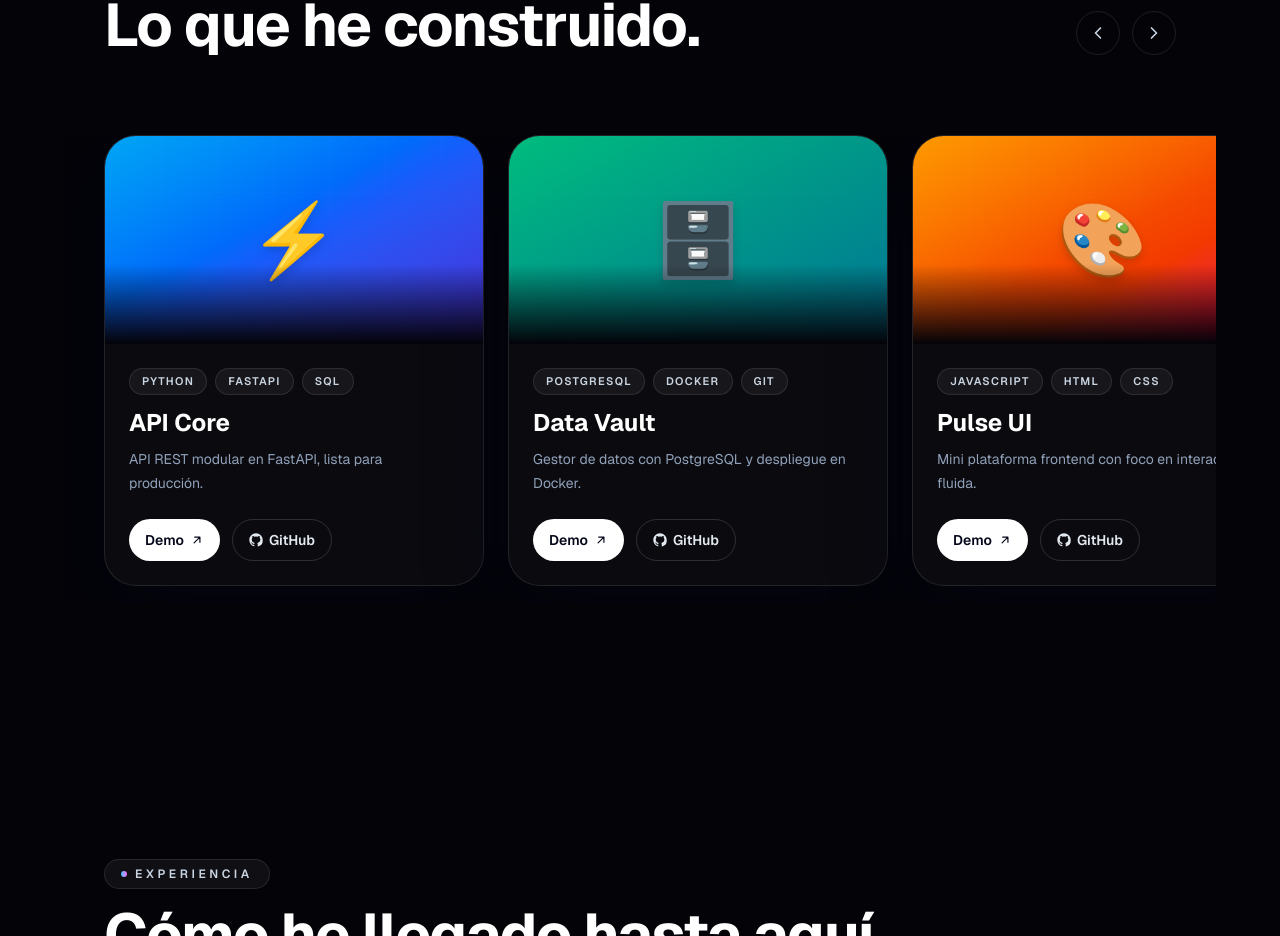
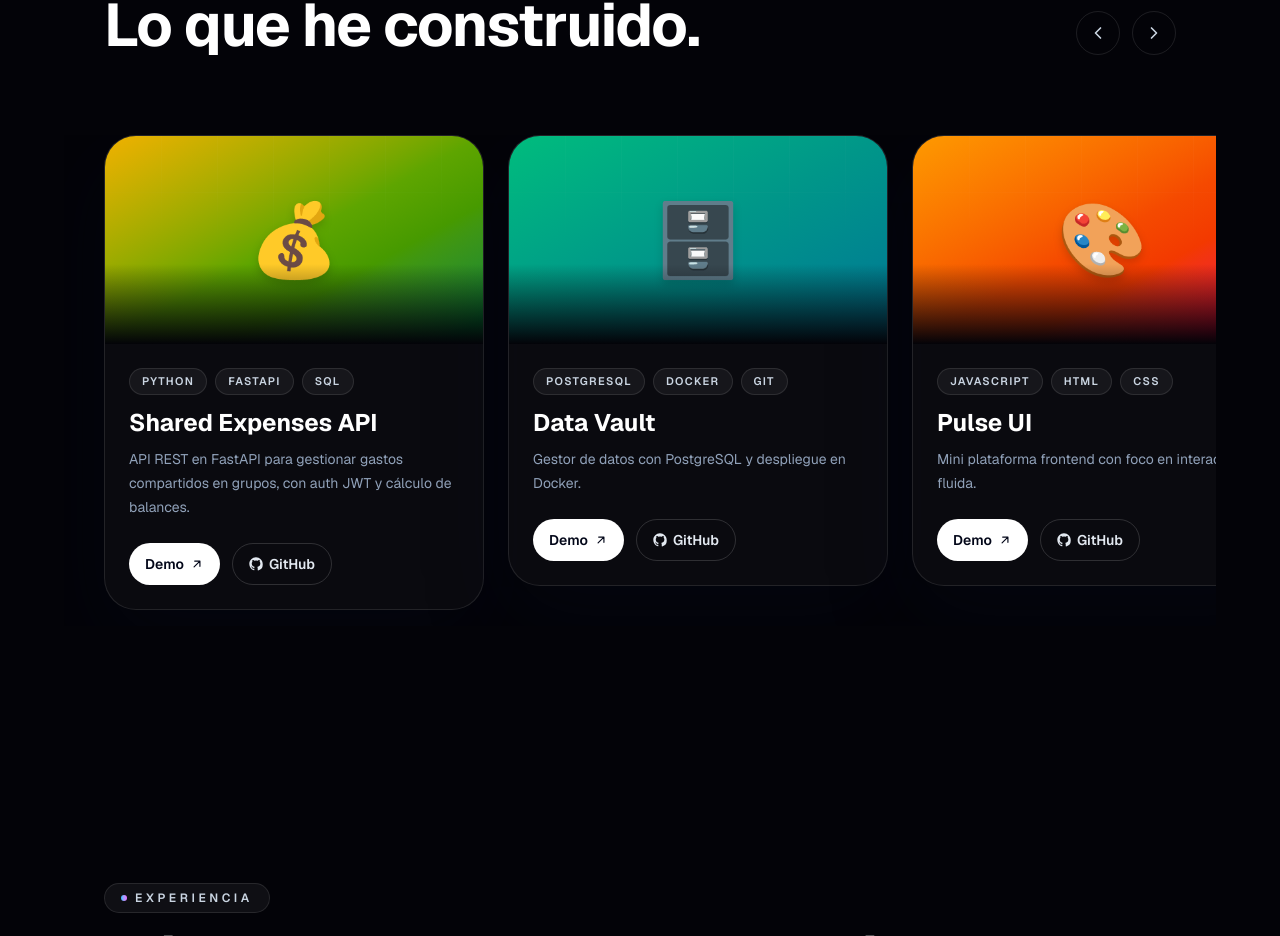
Before and after one commit to yeraysjk/Portafolio, a Next.js app: page / in a window 1280 px wide. Shown: the part 2651-3587 px from the top of the page. Built offline with nearby package versions, Linux system fonts and the light colour scheme.

Commit message:
Sustituye proyecto de ejemplo por Shared Expenses API

```diff
--- a/data/portfolioData.ts
+++ b/data/portfolioData.ts
@@ -39,13 +39,13 @@ export const technologies = [
 
 export const projects = [
   {
-    title: "API Core",
-    description: "API REST modular en FastAPI, lista para producción.",
+    title: "Shared Expenses API",
+    description: "API REST en FastAPI para gestionar gastos compartidos en grupos, con auth JWT y cálculo de balances.",
     tags: ["Python", "FastAPI", "SQL"],
-    githubUrl: "https://github.com/",
-    demoUrl: "https://example.com",
-    glyph: "⚡",
-    gradient: "from-sky-500 via-blue-600 to-indigo-700",
+    githubUrl: "https://github.com/yeraysjk/shared-expenses-api",
+    demoUrl: "https://github.com/yeraysjk/shared-expenses-api",
+    glyph: "💰",
+    gradient: "from-yellow-500 via-lime-600 to-green-700",
   },
   {
     title: "Data Vault",
```
